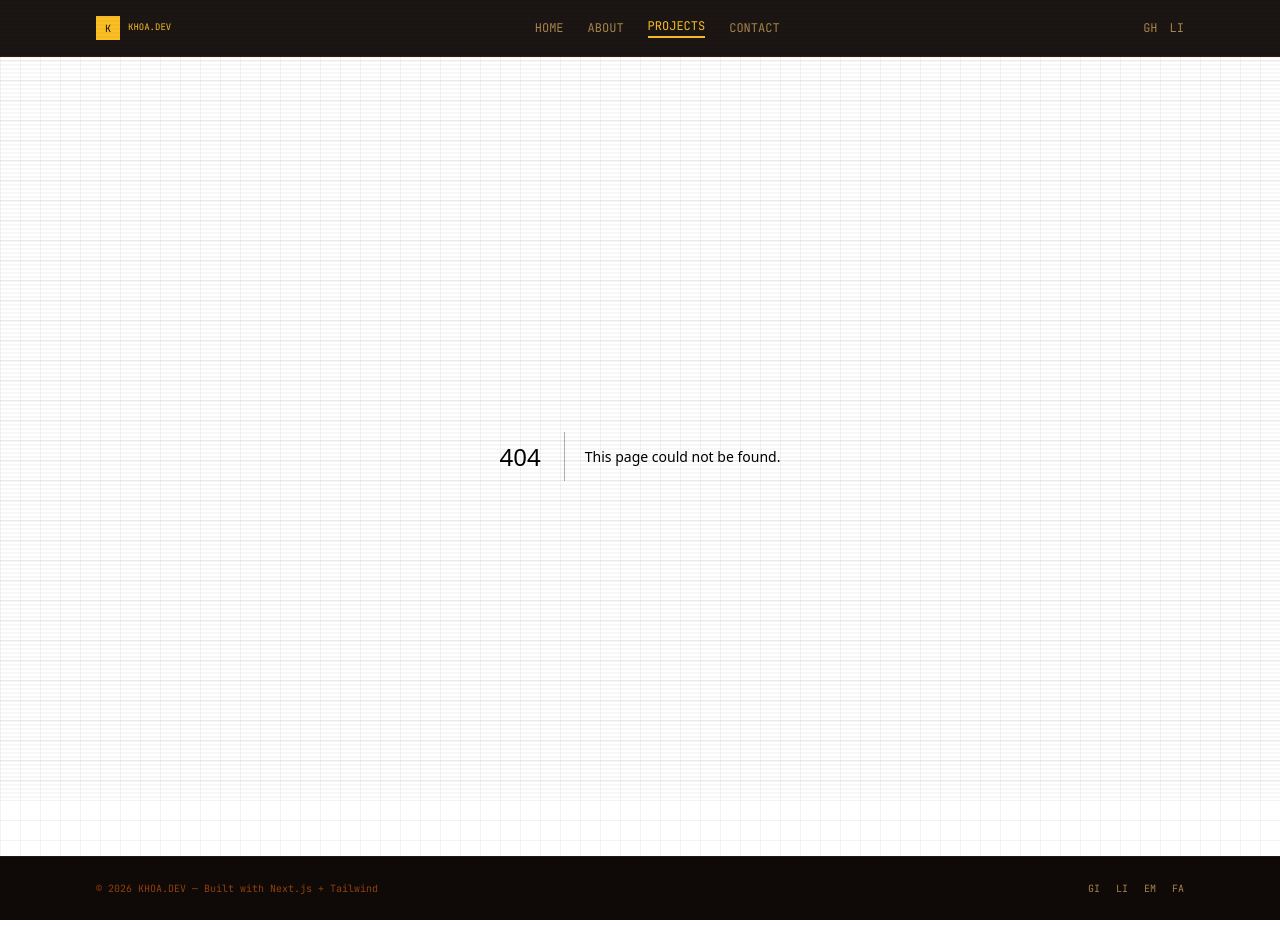
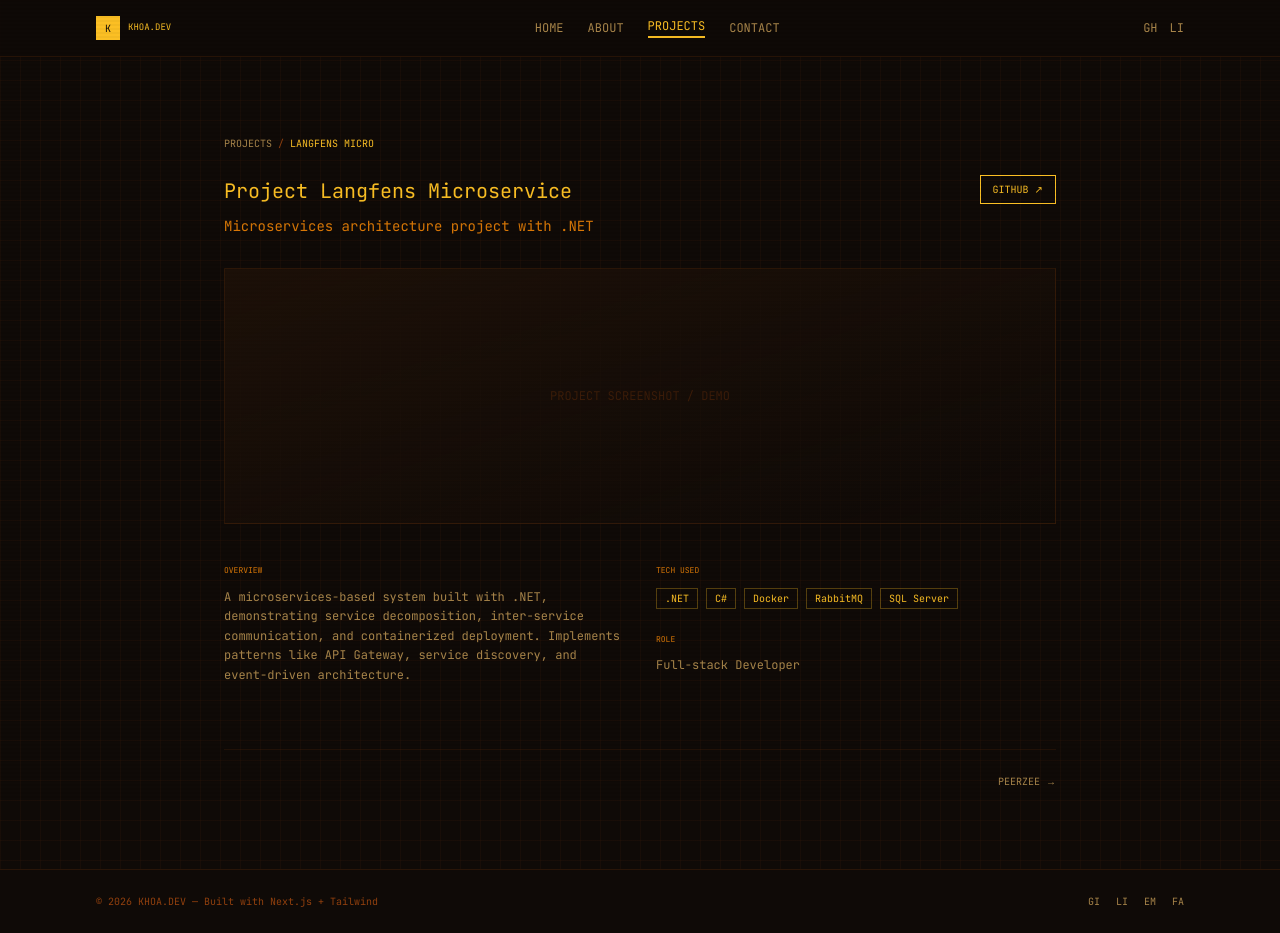
Before and after one commit to minkhoaa/porfolio, a Next.js app: page /projects/langfens-microservice in a window 1280 px wide. Before the commit this address had no page. Built offline with nearby package versions, Linux system fonts and the light colour scheme.

Commit message:
feat: implement project detail page with prev/next navigation

```diff
--- /dev/null
+++ b/src/app/projects/[slug]/page.tsx
@@ -0,0 +1,86 @@
+import { Metadata } from "next";
+import Link from "next/link";
+import { notFound } from "next/navigation";
+import { projects, getProjectBySlug } from "@/data/projects";
+
+interface Props {
+  params: Promise<{ slug: string }>;
+}
+
+export async function generateStaticParams() {
+  return projects.map((p) => ({ slug: p.slug }));
+}
+
+export async function generateMetadata({ params }: Props): Promise<Metadata> {
+  const { slug } = await params;
+  const project = getProjectBySlug(slug);
+  if (!project) return { title: "Not Found" };
+  return {
+    title: `${project.name} — KHOA.DEV`,
+    description: project.description,
+  };
+}
+
+export default async function ProjectDetailPage({ params }: Props) {
+  const { slug } = await params;
+  const project = getProjectBySlug(slug);
+  if (!project) notFound();
+
+  const sortedProjects = [...projects].sort((a, b) => a.order - b.order);
+  const currentIndex = sortedProjects.findIndex((p) => p.slug === slug);
+  const prev = currentIndex > 0 ? sortedProjects[currentIndex - 1] : null;
+  const next = currentIndex < sortedProjects.length - 1 ? sortedProjects[currentIndex + 1] : null;
+
+  return (
+    <div className="max-w-4xl mx-auto px-4 sm:px-6 lg:px-8 py-20">
+      <div className="font-mono text-[10px] text-retro-brown mb-6">
+        <Link href="/projects" className="text-retro-muted hover:text-retro-amber transition-colors">PROJECTS</Link>
+        {" / "}
+        <span className="text-retro-amber">{project.shortName}</span>
+      </div>
+
+      <div className="flex flex-col sm:flex-row justify-between items-start gap-4">
+        <div>
+          <h1 className="font-pixel text-lg sm:text-xl text-retro-amber leading-relaxed">{project.name}</h1>
+          <p className="font-mono text-sm text-retro-orange mt-2">{project.description}</p>
+        </div>
+        <div className="flex gap-2 shrink-0">
+          <a href={project.github} target="_blank" rel="noopener noreferrer" className="border border-retro-amber px-3 py-1.5 font-mono text-[10px] text-retro-amber hover:bg-retro-amber/10 transition-colors">GITHUB ↗</a>
+          {project.live && (
+            <a href={project.live} target="_blank" rel="noopener noreferrer" className="border border-retro-brown px-3 py-1.5 font-mono text-[10px] text-retro-muted hover:text-retro-amber hover:border-retro-amber transition-colors">LIVE ↗</a>
+          )}
+        </div>
+      </div>
+
+      <div className="mt-8 h-48 sm:h-64 border border-retro-brown/20 bg-gradient-to-br from-retro-card to-retro-dark/50 flex items-center justify-center">
+        <span className="font-mono text-xs text-retro-brown/30">PROJECT SCREENSHOT / DEMO</span>
+      </div>
+
+      <div className="grid grid-cols-1 md:grid-cols-2 gap-8 mt-10">
+        <div>
+          <h2 className="font-pixel text-[8px] text-retro-orange mb-3">OVERVIEW</h2>
+          <p className="font-mono text-xs text-retro-muted leading-relaxed">{project.overview}</p>
+        </div>
+        <div>
+          <h2 className="font-pixel text-[8px] text-retro-orange mb-3">TECH USED</h2>
+          <div className="flex flex-wrap gap-2">
+            {project.tech.map((t) => (
+              <span key={t} className="font-mono text-[10px] text-retro-amber border border-retro-amber/30 px-2 py-0.5">{t}</span>
+            ))}
+          </div>
+          <h2 className="font-pixel text-[8px] text-retro-orange mt-6 mb-3">ROLE</h2>
+          <p className="font-mono text-xs text-retro-muted">{project.role}</p>
+        </div>
+      </div>
+
+      <div className="flex justify-between mt-16 pt-6 border-t border-retro-brown/15">
+        {prev ? (
+          <Link href={`/projects/${prev.slug}`} className="font-mono text-[10px] text-retro-muted hover:text-retro-amber transition-colors">← {prev.shortName}</Link>
+        ) : <div />}
+        {next ? (
+          <Link href={`/projects/${next.slug}`} className="font-mono text-[10px] text-retro-muted hover:text-retro-amber transition-colors">{next.shortName} →</Link>
+        ) : <div />}
+      </div>
+    </div>
+  );
+}
```
